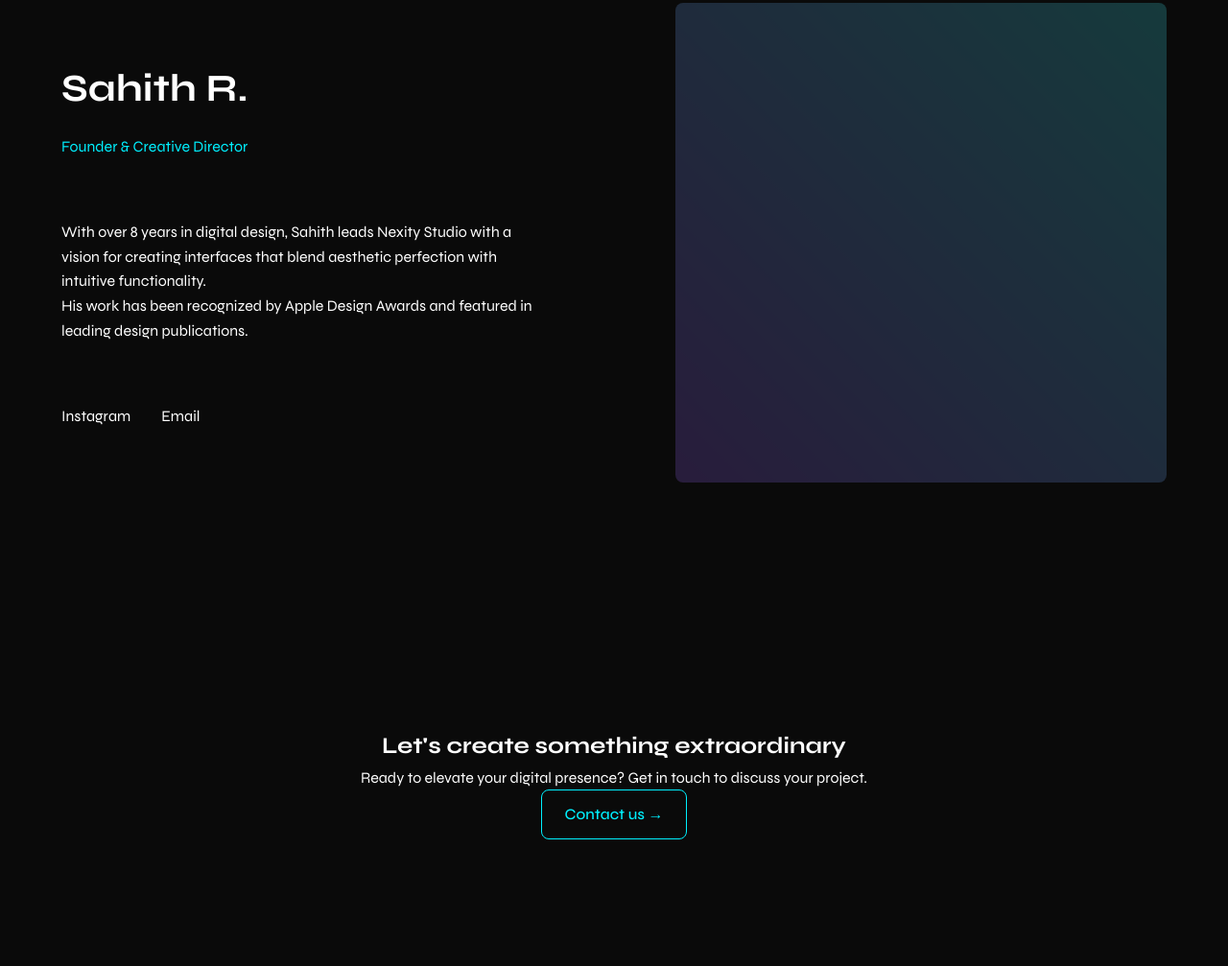
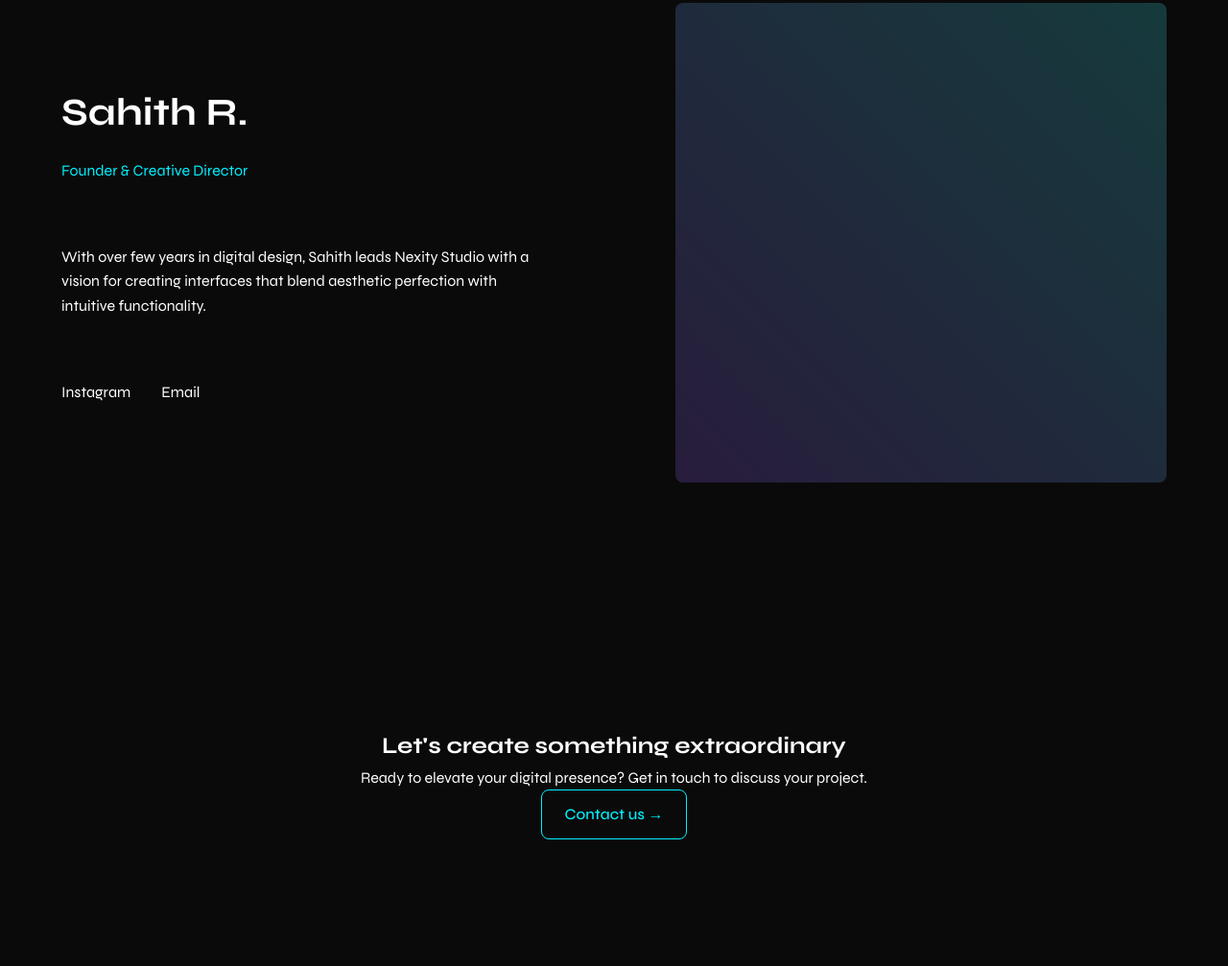
Before and after one commit to NeuroNexus0/nexity-portfolio, a plain HTML site: page index.html in a window 1280 px wide. Shown: the part 2658-3665 px from the top of the page at 96% size. Drawn offline with Linux system fonts and the light colour scheme.

Commit message:
Update index.html

```diff
--- a/index.html
+++ b/index.html
@@ -649,8 +649,7 @@
                 <div class="about-text">
                     <h2>Sahith R.</h2>
                     <p class="title">Founder & Creative Director</p>
-                    <p>With over 8 years in digital design, Sahith leads Nexity Studio with a vision for creating interfaces that blend aesthetic perfection with intuitive functionality.</p>
-                    <p>His work has been recognized by Apple Design Awards and featured in leading design publications.</p>
+                    <p>With over few years in digital design, Sahith leads Nexity Studio with a vision for creating interfaces that blend aesthetic perfection with intuitive functionality.</p>
                     <div class="social-links">
                         <a href="https://instagram.com/nexity.studio" target="_blank">Instagram</a>
                         <a href="mailto:iamneuronexus@gmail.com">Email</a>
```
